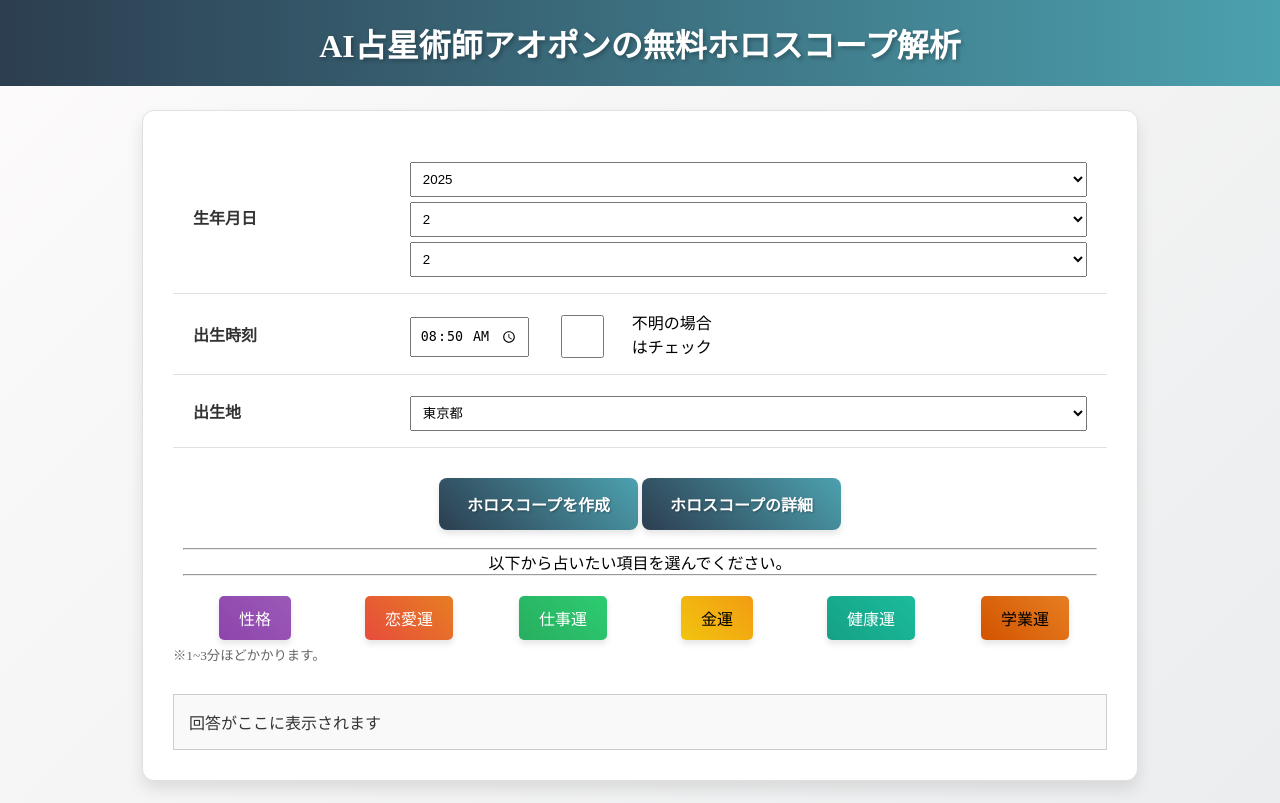
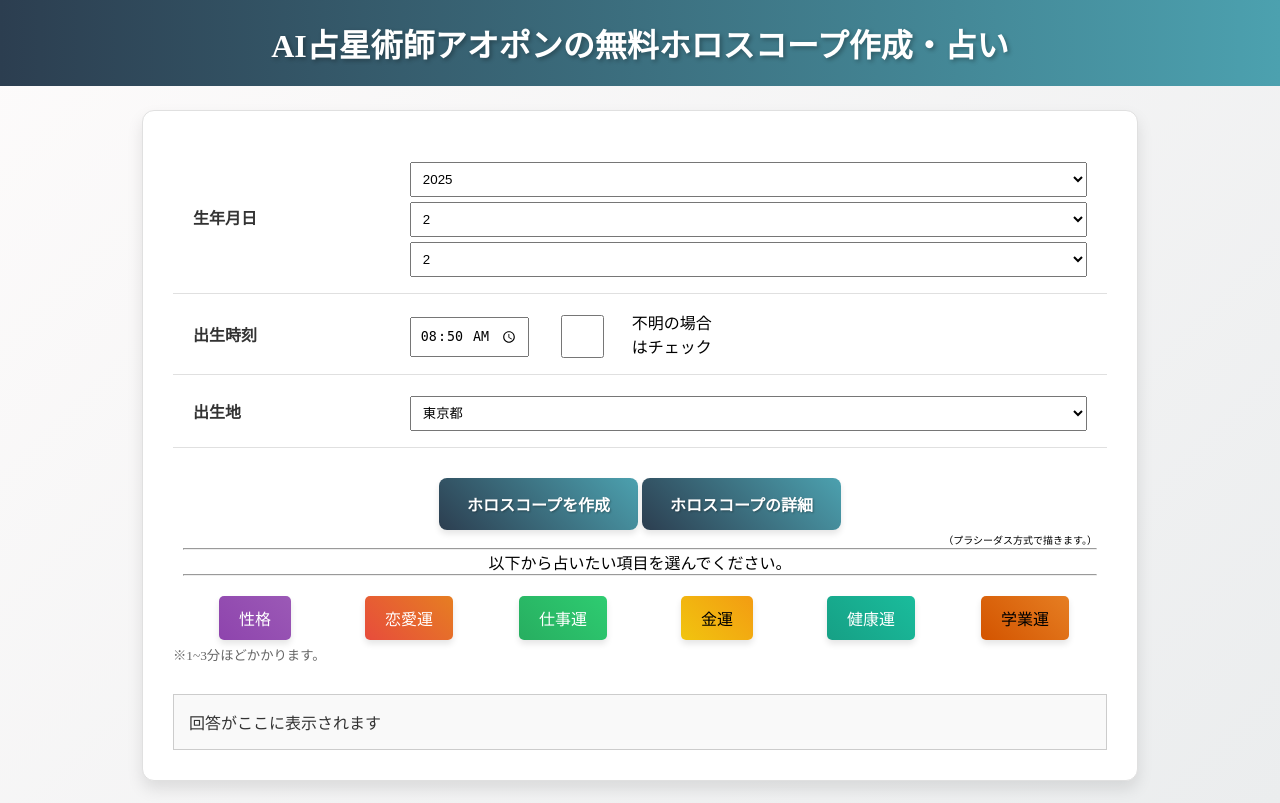
Before and after one commit to YutaAoyagi2018/aihoroscope, a Django app: page / in a window 1280 px wide. Run offline with Django 5.2, Linux system fonts and the light colour scheme; some libraries are stand-ins or nearby versions.

```diff
--- a/horoscope_app/templates/horoscope_app/horoscope_detail.html
+++ b/horoscope_app/templates/horoscope_app/horoscope_detail.html
@@ -4,6 +4,8 @@
 <head>
     <meta charset="UTF-8">
     <title>ホロスコープ詳細</title>
+    <!-- ★レスポンシブ対応の viewport 指定 -->
+    <meta name="viewport" content="width=device-width, initial-scale=1.0">
     <!-- Google tag (gtag.js) -->
     <script async src="https://www.googletagmanager.com/gtag/js?id=G-V8QL89EXFC"></script>
     <script>
--- a/horoscope_app/templates/horoscope_app/index.html
+++ b/horoscope_app/templates/horoscope_app/index.html
@@ -5,15 +5,15 @@
         <!-- ★レスポンシブ対応の viewport 指定 -->
         <meta name="viewport" content="width=device-width, initial-scale=1.0">
         <!-- SEO用 meta タグ -->
-        <meta name="description" content="AI占星術師アオポンによる無料ホロスコープ解析サービス。生年月日、出生時刻、出生地からあなたのホロスコープを作成し、性格、恋愛運、仕事運、金運などを占います。">
-        <meta name="keywords" content="ホロスコープ, ホロスコープ作成, 占星術, AI占星術, 性格, 恋愛運, 仕事運, 金運">
+        <meta name="description" content="AI占星術師アオポンによる無料ホロスコープ作成・占いサービス。生年月日、出生時刻、出生地からあなたのホロスコープを作成し、性格、恋愛運、仕事運、金運などを占います。">
+        <meta name="keywords" content="ホロスコープ, ホロスコープ作成, 占星術, AI占星術, 性格, 恋愛運, 仕事運, 金運,健康運,学業運">
         <meta name="robots" content="index, follow">
 
         <!-- Canonical タグ（URLが確定している場合） -->
         <link rel="canonical" href="https://aihoroscope.onrender.com/">
 
         <!-- OGPタグ（SNS等でのシェア用） -->
-        <meta property="og:title" content="AI占星術師アオポンの無料ホロスコープ解析">
+        <meta property="og:title" content="AI占星術師アオポンの無料ホロスコープ作成・占い">
         <meta property="og:description" content="生年月日、出生時刻、出生地からあなたのホロスコープを作成し、性格・恋愛運・仕事運・金運を占います。">
         <meta property="og:type" content="website">
         <meta property="og:url" content="https://aihoroscope.onrender.com/">
@@ -24,13 +24,13 @@
         {
         "@context": "https://schema.org",
         "@type": "WebPage",
-        "name": "AI占星術師アオポンの無料ホロスコープ解析",
-        "description": "生年月日、出生時刻、出生地からあなたのホロスコープを無料で作成し、性格・総合運・恋愛運・仕事運・金運・健康運・学業運を占うAI占星術師アオポンのサービスです。",
+        "name": "AI占星術師アオポンの無料ホロスコープ作成・占い",
+        "description": "生年月日、出生時刻、出生地からあなたのホロスコープを無料で作成し、性格・恋愛運・仕事運・金運・健康運・学業運を占うAI占星術師アオポンのサービスです。",
         "url": "https://aihoroscope.onrender.com/"
         }
         </script>
 
-        <title>無料ホロスコープ解析 - AI占星術師アオポン</title>
+        <title>無料ホロスコープ作成・占い - AI占星術師アオポン</title>
 
         <!-- Marked.jsのUMDビルドを読み込む -->
         <script src="https://cdn.jsdelivr.net/npm/marked/marked.min.js"></script>
@@ -409,7 +409,7 @@
     </head>
 
     <body>
-        <h1>AI占星術師アオポンの無料ホロスコープ解析</h1>
+        <h1>AI占星術師アオポンの無料ホロスコープ作成・占い</h1>
         <div class="content-container">
             <table id="container-table">
                 <tr>
@@ -419,7 +419,6 @@
                     <td>
                         <div id="data" style="width: 100%;">
                             <form id="horoscope-form" method="POST" action="#">
-                                <!-- Django想定であれば {% csrf_token %} -->
 
                                 <table>
                                     <tbody>
@@ -526,13 +525,15 @@
                                       <button type="button" id="draw-button" class="open-modal-btn">ホロスコープを作成</button>
                                       <button type="button" id="view-button" class="open-modal-btn">ホロスコープの詳細</button>
                                     </div>
-                                    <br>
+                                    <div style="text-align: right;">
+                                        <span style="font-size: x-small;">（プラシーダス方式で描きます。）</span>
+                                    </div>
                                     <hr>
                                     <div style="text-align: center;">
                                         <span>以下から占いたい項目を選んでください。</span>
                                     </div>
                                     <hr>
-                                    <!-- 解析ボタン群 -->
+                                    <!-- 占いボタン群 -->
                                     <div class="analysis-buttons">
                                       <div class="analysis-button">
                                         <button type="submit" id="submit-button1">性格</button>
@@ -562,7 +563,7 @@
                                   </div>
                                 <small>※1~3分ほどかかります。</small>
 
-                                <!-- 解析結果表示 -->
+                                <!-- 占い結果表示 -->
                                 <div id="result">回答がここに表示されます</div>
                             </form>
                         </div>
--- a/horoscope_app/views.py
+++ b/horoscope_app/views.py
@@ -72,7 +72,7 @@ def horoscope(request):
 @csrf_protect
 def analyze(request):
     """
-    POSTで受け取った出生データを使い、ホロスコープを計算→OpenAI で解析コメントを生成→返す。
+    POSTで受け取った出生データを使い、ホロスコープを計算→OpenAI で占いコメントを生成→返す。
     """
     if request.method != "POST":
         return JsonResponse({"error": "POSTメソッドのみ対応しています。"}, status=400)
@@ -114,43 +114,43 @@ def analyze(request):
     user_message = "あなたは熟練した占星術師であり、日本語で丁寧に分かりやすく回答を行います。\n"
     if sb == 1:
         user_message += (
-            "以下のホロスコープ解析データを参考に、性格を教えてください。\n"
-            "【ホロスコープデータ】\n"
+            "以下のネイタルチャートを参考に、性格を教えてください。\n"
+            "【ネイタルチャート】\n"
             f"{horoscope_str}\n\n"
             "この人の性格はどのようになっていると考えられますか？\n"
         )
     elif sb == 2:
         user_message += (
-            "以下のホロスコープ解析データを参考に、恋愛運を教えてください。\n"
-            "【ホロスコープデータ】\n"
+            "以下のネイタルチャートを参考に、恋愛運を教えてください。\n"
+            "【ネイタルチャート】\n"
             f"{horoscope_str}\n\n"
             "この人の恋愛運はどのようになっていると考えられますか？\n"
         )
     elif sb == 3:
         user_message += (
-            "以下のホロスコープ解析データを参考に、仕事運を教えてください。\n"
-            "【ホロスコープデータ】\n"
+            "以下のネイタルチャートを参考に、仕事運を教えてください。\n"
+            "【ネイタルチャート】\n"
             f"{horoscope_str}\n\n"
             "この人の仕事運はどのようになっていると考えられますか？\n"
         )
     elif sb == 4:
         user_message += (
-            "以下のホロスコープ解析データを参考に、金運を教えてください。\n"
-            "【ホロスコープデータ】\n"
+            "以下のネイタルチャートを参考に、金運を教えてください。\n"
+            "【ネイタルチャート】\n"
             f"{horoscope_str}\n\n"
             "この人の金運はどのようになっていると考えられますか？\n"
         )
     elif sb == 5:
         user_message += (
-            "以下のホロスコープ解析データを参考に、健康運を教えてください。\n"
-            "【ホロスコープデータ】\n"
+            "以下のネイタルチャートを参考に、健康運を教えてください。\n"
+            "【ネイタルチャート】\n"
             f"{horoscope_str}\n\n"
             "この人の健康運はどのようになっていると考えられますか？\n"
         )
     elif sb == 6:
         user_message += (
-            "以下のホロスコープ解析データを参考に、学業運を教えてください。\n"
-            "【ホロスコープデータ】\n"
+            "以下のネイタルチャートを参考に、学業運を教えてください。\n"
+            "【ネイタルチャート】\n"
             f"{horoscope_str}\n\n"
             "この人の学業運はどのようになっていると考えられますか？\n"
         )
```
